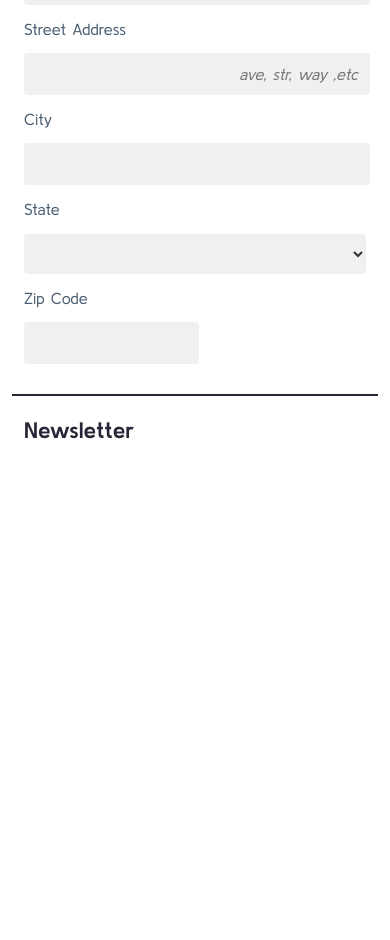
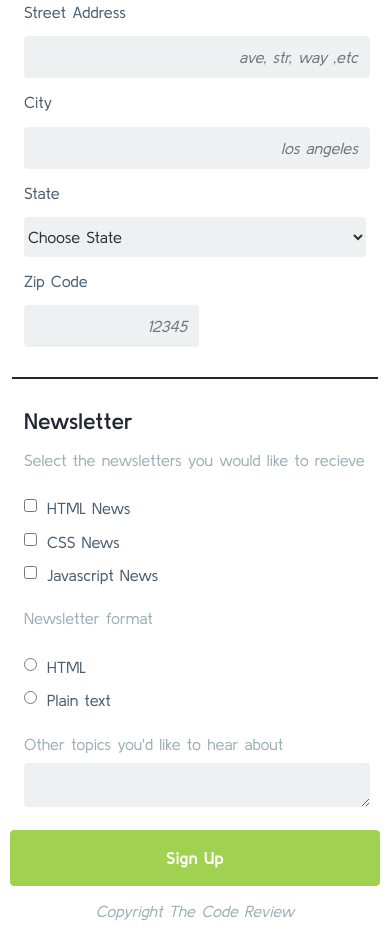
Before and after one commit to BrandonGormley/TechDegree-Project-Three, a plain HTML site: page index.html in a window 390 px wide. Shown: the part 556-1496 px from the top of the page. Before the commit the page ends 1068 px from the top, so only its background shows below. Drawn offline with Linux system fonts and the light colour scheme.

Commit message:
Mobile Layout Complete
-Updated all styles & html for complete mobile layout and validation 100%

```diff
--- a/css/style.css
+++ b/css/style.css
@@ -33,7 +33,7 @@ h2 {
     padding-left: 20px;
     padding-right: 20px;
     text-align: center;
-    font-size: 1.4rem;
+    font-size: 1.3rem;
     font-weight: bold;
 }
 
@@ -48,18 +48,31 @@ h2 {
 /* ================= Form styles ============== */
 .main-form {
     display: block;
-    padding-bottom: 30px;
     margin: 0 10px;
 }
 
 .contact-title {
     color: #262636;
     font-size: 1.4rem;
+    padding-top: 30px;
+    font-weight: 600;
 }
 
 .newsletter-title {
     color: #262636;
     font-size: 1.4rem;
+    margin-bottom: 0;
+    padding-top: 30px;
+    font-weight: 600;
+
+}
+
+.newsletter-p {
+    color: rgb(155, 176, 182);
+    text-align: left;
+    font-size: 1rem;
+    margin-top: 10px;
+    margin-bottom: 30px;
 }
 
 fieldset {
@@ -93,6 +106,11 @@ input[type=email]:focus,
 .input_style:focus {
     outline: none;
     border: 2px solid #468b49;
+    transition:all .5s ease-out;
+}
+
+select:invalid {
+    color: gray;
 }
 
 label {
@@ -104,3 +122,65 @@ label {
 #zipcode {
     width: 50%;
 }
+
+.newsletters {
+    display: inline-block;
+    margin-top: 0;
+    margin-left: 10px;
+}
+
+.news_check {
+    float: left;
+}
+
+textarea {
+    background-color: #eff0f1;
+    border-radius: 4px;
+    height: 40px;
+    width: 100%;
+    border: none;
+    color: rgb(49, 49, 49);
+}
+
+textarea:focus {
+    outline: none;
+    border: 2px solid #468b49;
+}
+
+.othertopics {
+    margin-bottom: 10px;
+}
+
+button {
+	background-color: #a0d151;
+	border-radius:4px;
+	border:1px solid #a0d151;
+	display:block;
+	cursor:pointer;
+	color:#ffffff;
+	font-size: 17px;
+	font-weight:bold;
+    padding: 17px;
+    width: 100%;
+    text-decoration:none;
+    margin: 10px auto;
+}
+
+footer p {
+    color: rgb(155, 176, 182);
+    text-align: center;
+    font-size: 1rem;
+    font-style: italic;
+    margin-bottom: 20px;
+}
+
+
+
+
+/*=========================Media Query================= */
+
+@media (min-width: 768px) {
+    #zipcode {
+        width: 35%;
+    }
+}
--- a/index.html
+++ b/index.html
@@ -29,8 +29,8 @@
         <form action="index.html" method="post">
 
             <fieldset class="contact-information">
-                <legend>
-                    <h3 class="contact-title">Contact Information</h3>
+                <legend class="contact-title">
+                    Contact Information
                 </legend>
 
                 <label for="name">Full Name</label>
@@ -46,24 +46,62 @@
                 <input type="text" id="address" name="user_address" placeholder="ave, str, way ,etc">
 
                 <label for="city">City</label>
-                <input type="text" id="city" name="user_city">
+                <input type="text" id="city" name="user_city" placeholder="los angeles">
 
                 <label for="state">State</label>
                 <select class="input_style" name="user_state" id="state">
+                    <option value="" disabled selected>Choose State</option>
                 </select>
 
                 <label for="zipcode">Zip Code</label>
-                <input type="text" id="zipcode" name="user_zipcode">
+                <input type="text" id="zipcode" name="user_zipcode" placeholder="12345">
             </fieldset>
 
             <fieldset>
-                <legend>
-                    <h3 class="newsletter-title">Newsletter</h3>
+                <legend class="newsletter-title">Newsletter
                 </legend>
+
+                <p class="newsletter-p">Select the newsletters you would like to recieve</p>
+
+                <div class="newsletter-sec">
+                    <label class="newsletters" for="html">HTML News</label>
+                    <input class="news_check" type="checkbox" id="html" name="newsletter_html">
+                </div>
+
+                <div class="newsletter-sec">
+                    <label class="newsletters" for="css">CSS News</label>
+                    <input class="news_check" type="checkbox" id="css" name="newsletter_css">
+                </div>
+
+                <div class="newsletter-sec">
+                    <label class="newsletters" for="javascript">Javascript News</label>
+                    <input class="news_check" type="checkbox" id="javascript" name="newsletter_javascript">
+                </div>
+
+                <p class="newsletter-p">Newsletter format</p>
+
+                <div class="newsletter-sec">
+                    <label class="newsletters" for="html_radio">HTML</label>
+                    <input class="news_check" type="radio" id="html_radio" name="format">
+                </div>
+
+                <div class="newsletter-sec">
+                    <label class="newsletters" for="plaintext_radio">Plain text</label>
+                    <input class="news_check" type="radio" id="plaintext_radio" name="format">
+                </div>
+
+                <p class="newsletter-p othertopics">Other topics you'd like to hear about</p>
+
+                <textarea name="othertopics" id="text_othertopics"></textarea>
             </fieldset>
 
+            <button type="submit" id="submit" name="submit_button">Sign Up</button>
         </form>
     </main>
+
+    <footer>
+        <p class="">Copyright The Code Review</p>
+    </footer>
 
 </body>
 
```
